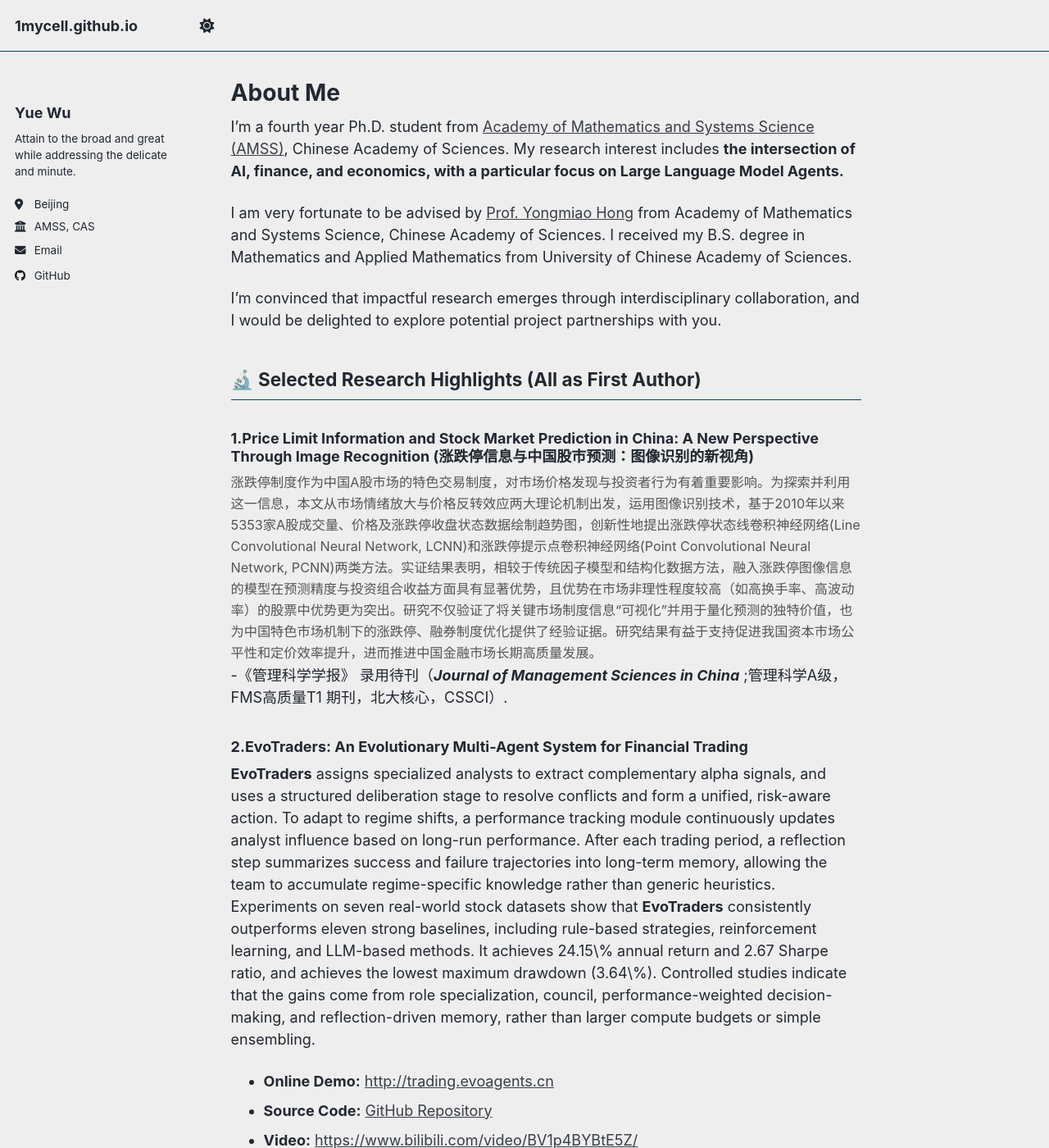
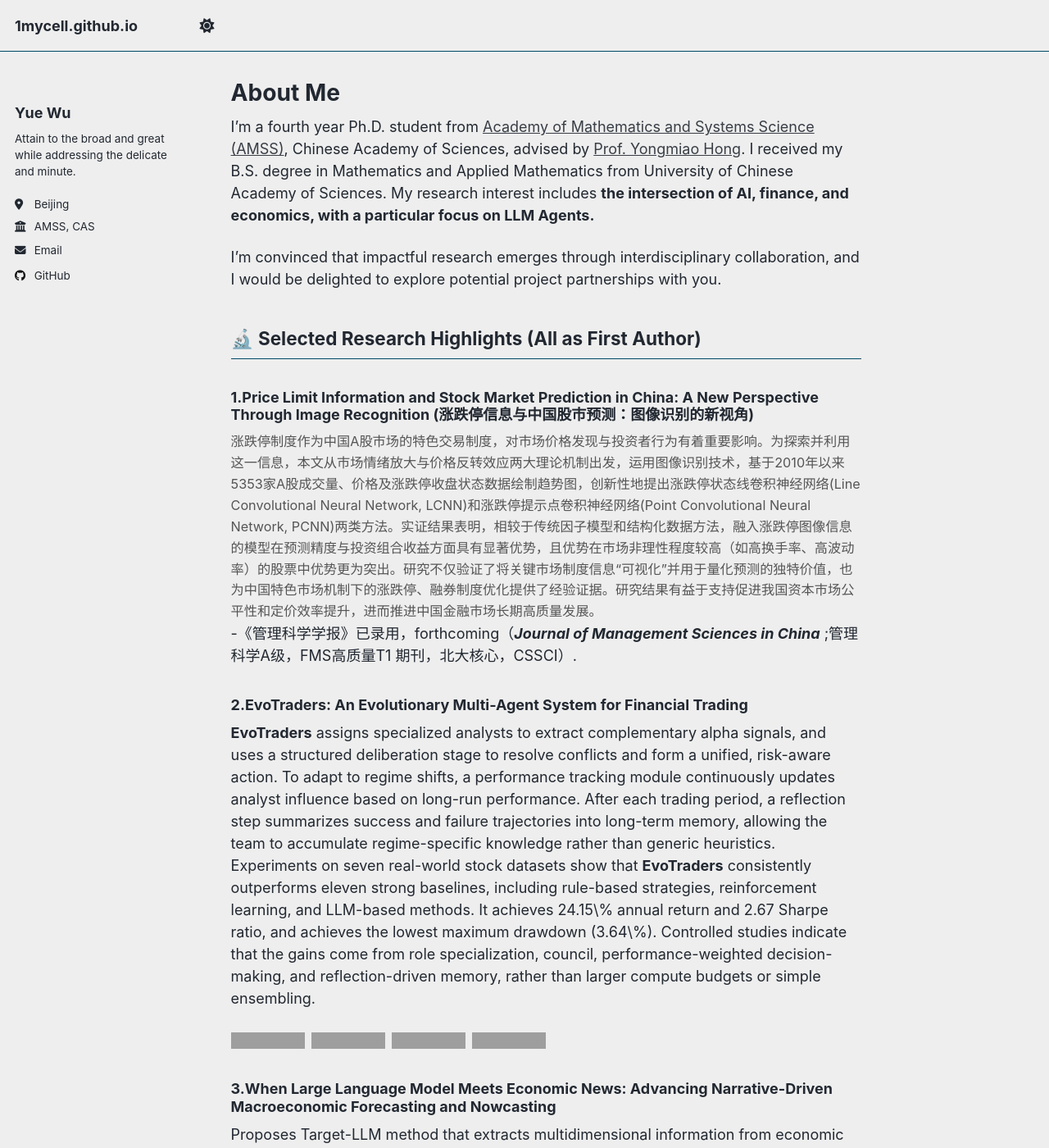
Before and after one commit to 1mycell/1mycell.github.io, a Jekyll site: the page built from _pages/about.md, in a window 1280 px wide and 1400 px high. Shown: the whole window at 82% size. Built offline with Jekyll 4.4.1, drawn with Linux system fonts in a browser that asks for light colours; a script that is not in the unit is left out; some of the changed text lies outside the part shown; grey boxes are pictures that could not be loaded.

Commit message:
adj href

```diff
--- a/_pages/about.md
+++ b/_pages/about.md
@@ -7,9 +7,7 @@ redirect_from:
   - /about.html
 ---
 
-I'm a fourth year Ph.D. student from [Academy of Mathematics and Systems Science (AMSS)](http://english.amss.cas.cn), Chinese Academy of Sciences. My research interest includes **the intersection of AI, finance, and economics, with a particular focus on Large Language Model Agents.**
-
-I am very fortunate to be advised by [Prof. Yongmiao Hong](https://people.ucas.edu.cn/~ymhong?language=en) from Academy of Mathematics and Systems Science, Chinese Academy of Sciences. I received my B.S. degree in Mathematics and Applied Mathematics from University of Chinese Academy of Sciences.
+I'm a fourth year Ph.D. student from [Academy of Mathematics and Systems Science (AMSS)](http://english.amss.cas.cn), Chinese Academy of Sciences, advised by [Prof. Yongmiao Hong](https://people.ucas.edu.cn/~ymhong?language=en). I received my B.S. degree in Mathematics and Applied Mathematics from University of Chinese Academy of Sciences. My research interest includes **the intersection of AI, finance, and economics, with a particular focus on LLM Agents.**
 
 I’m convinced that impactful research emerges through interdisciplinary collaboration, and I would be delighted to explore potential project partnerships with you.
 
@@ -23,15 +21,19 @@ I’m convinced that impactful research emerges through interdisciplinary collab
 涨跌停制度作为中国A股市场的特色交易制度，对市场价格发现与投资者行为有着重要影响。为探索并利用这一信息，本文从市场情绪放大与价格反转效应两大理论机制出发，运用图像识别技术，基于2010年以来5353家A股成交量、价格及涨跌停收盘状态数据绘制趋势图，创新性地提出涨跌停状态线卷积神经网络(Line Convolutional Neural Network, LCNN)和涨跌停提示点卷积神经网络(Point Convolutional Neural Network, PCNN)两类方法。实证结果表明，相较于传统因子模型和结构化数据方法，融入涨跌停图像信息的模型在预测精度与投资组合收益方面具有显著优势，且优势在市场非理性程度较高（如高换手率、高波动率）的股票中优势更为突出。研究不仅验证了将关键市场制度信息“可视化”并用于量化预测的独特价值，也为中国特色市场机制下的涨跌停、融券制度优化提供了经验证据。研究结果有益于支持促进我国资本市场公平性和定价效率提升，进而推进中国金融市场长期高质量发展。
 </div>
 
--《管理科学学报》 录用待刊（_**Journal of Management Sciences in China**_ ;管理科学A级，FMS高质量T1 期刊，北大核心，CSSCI）.
+-《管理科学学报》已录用，forthcoming（_**Journal of Management Sciences in China**_ ;管理科学A级，FMS高质量T1 期刊，北大核心，CSSCI）.
 
 ### 2.EvoTraders: An Evolutionary Multi-Agent System for Financial Trading
 **EvoTraders** assigns specialized analysts to extract complementary alpha signals, and uses a structured deliberation stage to resolve conflicts and form a unified, risk-aware action. To adapt to regime shifts, a performance tracking module continuously updates analyst influence based on long-run performance. After each trading period, a reflection step summarizes success and failure trajectories into long-term memory, allowing the team to accumulate regime-specific knowledge rather than generic heuristics. Experiments on seven real-world stock datasets show that **EvoTraders** consistently outperforms eleven strong baselines, including rule-based strategies, reinforcement learning, and LLM-based methods. It achieves 24.15\% annual return and 2.67 Sharpe ratio, and achieves the lowest maximum drawdown (3.64\%). Controlled studies indicate that the gains come from role specialization, council, performance-weighted decision-making, and reflection-driven memory, rather than larger compute budgets or simple ensembling.
 
-- **Online Demo:** [http://trading.evoagents.cn](http://trading.evoagents.cn)
-- **Source Code:** [GitHub Repository](https://github.com/agentscope-ai/agentscope-samples/tree/main/evotraders)
-- **Video:** [https://www.bilibili.com/video/BV1p4BYBtE5Z/](https://www.bilibili.com/video/BV1p4BYBtE5Z/)
-- **AgentScope Samples:** [https://mp.weixin.qq.com/s/9MapD3Hs_f9W7AlDkZGCKA](https://mp.weixin.qq.com/s/9MapD3Hs_f9W7AlDkZGCKA)
+<div style="display: flex; gap: 8px; flex-wrap: wrap;">
+  <a href="http://trading.evoagents.cn" target="_blank"><img src="https://img.shields.io/badge/Online%20Demo-32CD32?style=for-the-badge&logo=google-chrome&logoColor=white"></a>
+  <a href="https://github.com/agentscope-ai/agentscope-samples/tree/main/evotraders" target="_blank"><img src="https://img.shields.io/badge/Source%20Code-000000?style=for-the-badge&logo=github&logoColor=white"></a>
+  <a href="https://www.bilibili.com/video/BV1p4BYBtE5Z/" target="_blank"><img src="https://img.shields.io/badge/Video%20Demo-00A1D6?style=for-the-badge&logo=bilibili&logoColor=white"></a>
+  <a href="https://mp.weixin.qq.com/s/9MapD3Hs_f9W7AlDkZGCKA" target="_blank"><img src="https://img.shields.io/badge/AgentScope%20Samples-FF6600?style=for-the-badge&logo=wechat&logoColor=white"></a>
+</div>
+
+
 
 ### 3.When Large Language Model Meets Economic News: Advancing Narrative-Driven Macroeconomic Forecasting and Nowcasting
 
@@ -42,12 +44,12 @@ Proposes Target-LLM method that extracts multidimensional information from econo
 ### 4.Nowcasting and Decomposing Macroeconomic Risk via Business News and Large Language Model
 
 Introduces Risk-LLM framework that extracts high-frequency signals from economic news via zero-shot learning, embedded in the Growth-at-Risk model for macroeconomic risk measurement and decomposition. Substantially outperforms sentiment-dictionary benchmarks, especially during volatile periods, and more effectively identifies indirect effects in news. Fully replicable and adaptable to future LLM advances.
-- The Australasian Econometric Conference of the Association of Econometricians Conference, 2025 (Sydney, Australia).
+- **The Australasian Econometric Conference of the Association of Econometricians Conference**, 2025 (Sydney, Australia).
 
 ## 🎓 Education
 
 **Ph.D.**  (2022-2027)
-[*Academy of Mathematics and Systems Science, Chinese Academy of Sciences*](http://amss.cas.cn)
+**Academy of Mathematics and Systems Science, Chinese Academy of Sciences**
 
 Advisor: [Prof. Yongmiao Hong](https://people.ucas.edu.cn/~ymhong?language=en)
 
```
